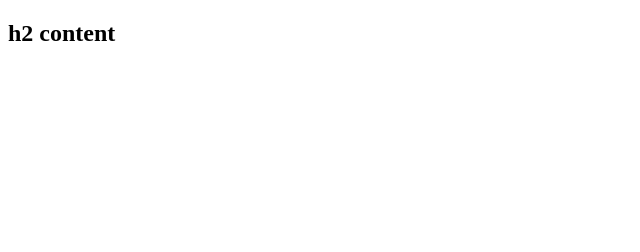
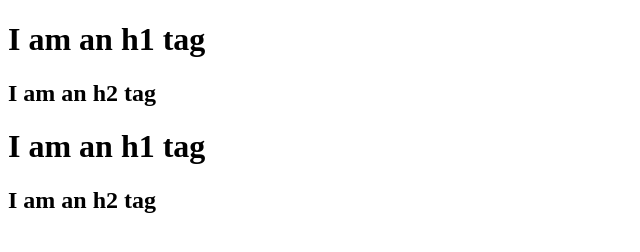
Before and after one commit to punambora/namaste-react, a plain HTML site: page index.html in a window 1280 px wide. Shown: the whole page, without its empty margins (0-640 px from the left). Drawn offline with nearby package versions, Linux system fonts and the light colour scheme.

Commit message:
Creating complex structure using basic React functions

```diff
--- a/index.html
+++ b/index.html
@@ -1,18 +1,33 @@
 <!DOCTYPE html>
 <html lang="en">
-<head>
-    <meta charset="UTF-8">
-    <meta name="viewport" content="width=device-width, initial-scale=1.0">
+  <head>
+    <meta charset="UTF-8" />
+    <meta name="viewport" content="width=device-width, initial-scale=1.0" />
     <title>Namaste React</title>
-    <script crossorigin src="https://unpkg.com/react@18/umd/react.development.js"></script>
-    <script crossorigin src="https://unpkg.com/react-dom@18/umd/react-dom.development.js"></script>
-</head>
-<body>
+    <script
+      crossorigin
+      src="https://unpkg.com/react@18/umd/react.development.js"
+    ></script>
+    <script
+      crossorigin
+      src="https://unpkg.com/react-dom@18/umd/react-dom.development.js"
+    ></script>
+  </head>
+  <body>
     <div id="root"></div>
     <script>
-        let h2 = React.createElement('h2', {id: 'cont'}, 'h2 content');
-        let root = ReactDOM.createRoot(document.getElementById('root'));
-        root.render(h2, root);
+      let parent = React.createElement("div", { id: "parent" }, [
+        React.createElement("div", { id: "child" }, [
+          React.createElement("h1", {}, "I am an h1 tag"),
+          React.createElement("h2", {}, "I am an h2 tag"),
+        ]),
+        React.createElement("div", { id: "child2" }, [
+          React.createElement("h1", {}, "I am an h1 tag"),
+          React.createElement("h2", {}, "I am an h2 tag"),
+        ]),
+      ]);
+      let root = ReactDOM.createRoot(document.getElementById("root"));
+      root.render(parent, root);
     </script>
-</body>
+  </body>
 </html>
```
